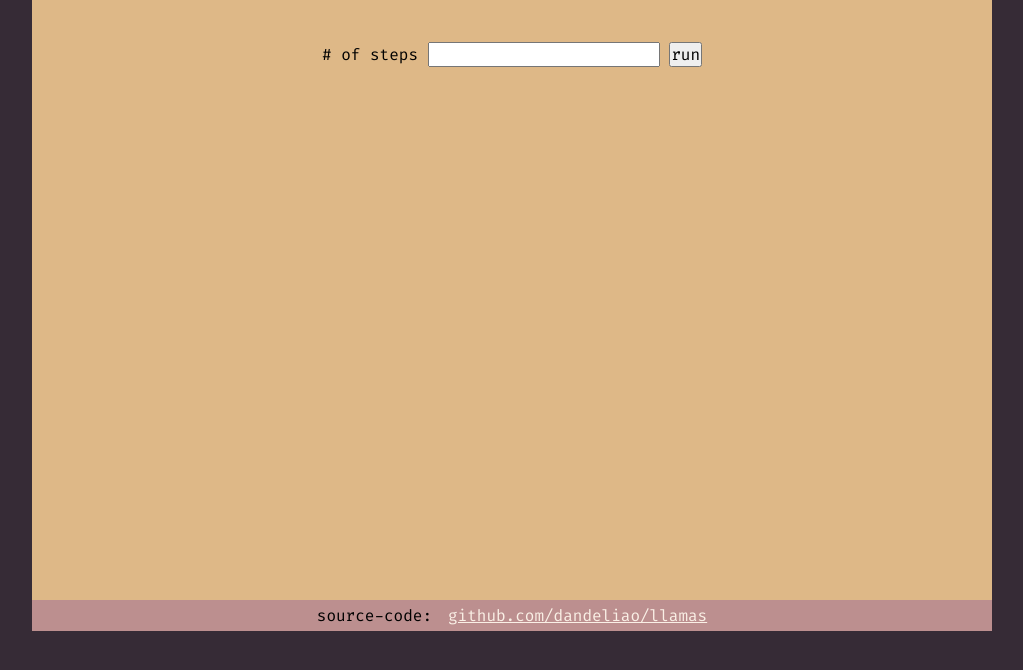
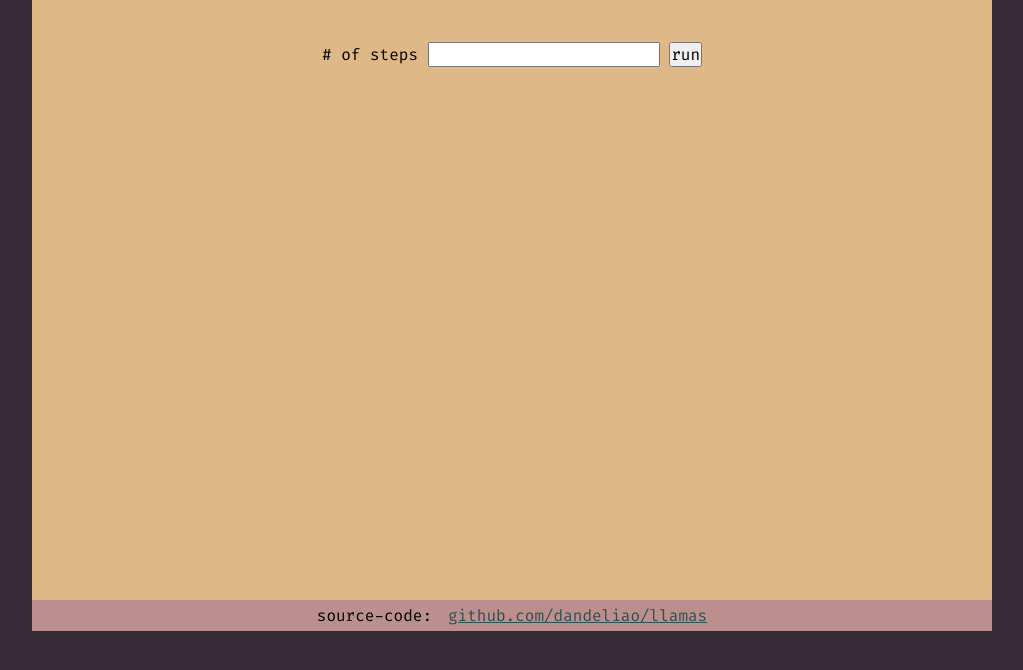
Before and after one commit to dandeliao/llamas, a plain HTML site: page llamas-client/index.html in a window 1280 px wide. Shown: the part 76-746 px from the top of the page, without its empty margins (128-1151 px from the left). Drawn offline with Linux system fonts and the light colour scheme.

Commit message:
changes link color

```diff
--- a/llamas-client/index.css
+++ b/llamas-client/index.css
@@ -18,7 +18,7 @@ html {
 h1 {font-size: 1.8em;}
 h2 {font-size: 1.5em;}
 h3 {font-size: 1.2em;}
-a {color:linen}
+a {color:darkslategray}
 
 .container {
 	max-width: 960px;
```
